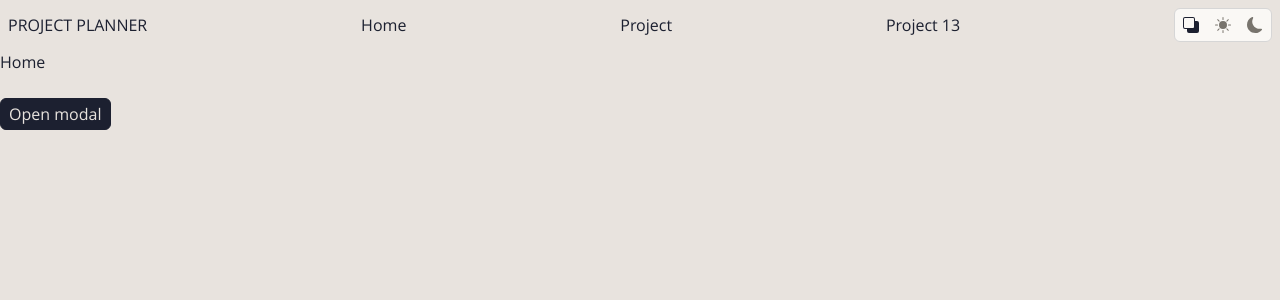
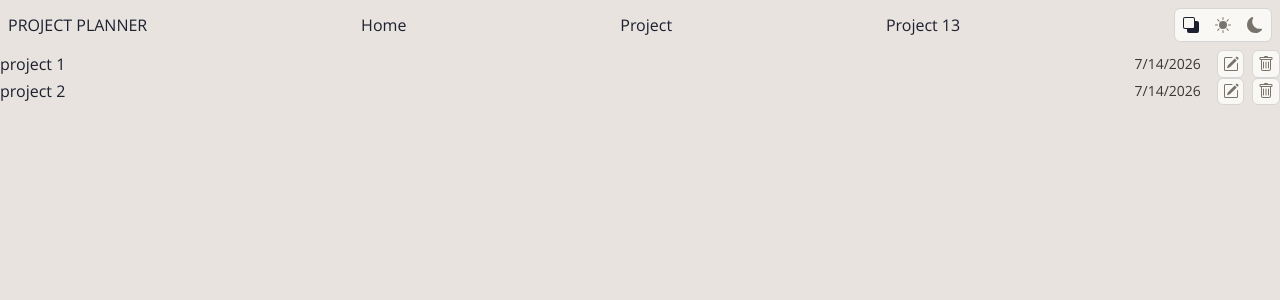
Before and after one commit to Amater-AK/Personal-Project-Planner, a React (Vite) app: page / in a window 1280 px wide. Shown: the top 300 px of the page. Built offline with nearby package versions, Linux system fonts and the light colour scheme.

Commit message:
add project list

```diff
--- a/package.json
+++ b/package.json
@@ -20,6 +20,7 @@
         "tailwind-merge": "^3.6.0",
         "tailwind-variants": "^3.2.2",
         "tailwindcss": "^4.3.2",
+        "uuid": "^14.0.1",
         "zustand": "^5.0.14"
     },
     "devDependencies": {
--- /dev/null
+++ b/src/features/projects/components/ProjectItem.tsx
@@ -0,0 +1,33 @@
+import { BsPencilSquare, BsTrash } from "react-icons/bs";
+
+import { Button } from "@/shared/components/ui/Button";
+
+import { type Project } from "../types/project.type";
+import { toDate } from "@/shared/utils/datetime";
+
+interface Props {
+    project: Project;
+}
+
+export function ProjectItem({ project }: Props) {
+    const datetime = toDate(project.createdAt);
+
+    return (
+        <div className="flex items-center gap-4">
+            <span className="truncate grow">{project.title}</span>
+
+            <time className="text-sm text-text-secondary" dateTime={datetime}>
+                {datetime}
+            </time>
+
+            <div className="flex items-center gap-2">
+                <Button intent="regular" onlyIcon={true}>
+                    <BsPencilSquare />
+                </Button>
+                <Button intent="danger" onlyIcon={true}>
+                    <BsTrash />
+                </Button>
+            </div>
+        </div>
+    );
+}
--- /dev/null
+++ b/src/features/projects/components/ProjectList.tsx
@@ -0,0 +1,23 @@
+import { ProjectItem } from "./ProjectItem";
+
+import { type Project } from "../types/project.type";
+
+interface Props {
+    projects: Project[];
+}
+
+export function ProjectList({ projects }: Props) {
+    if (!projects.length) {
+        return <p className="text-sm text-text-info">There are no projects yet</p>;
+    }
+
+    return (
+        <ul>
+            {projects.map((project) => (
+                <li key={project.id}>
+                    <ProjectItem project={project} />
+                </li>
+            ))}
+        </ul>
+    );
+}
--- /dev/null
+++ b/src/features/projects/stores/projectStore.ts
@@ -0,0 +1,54 @@
+import { create } from "zustand";
+import { persist, createJSONStorage } from "zustand/middleware";
+import { immer } from "zustand/middleware/immer";
+import { v4 as uuidv4 } from "uuid";
+
+import { sharedStorage } from "@/shared/lib/sharedStorage";
+
+import {
+    type Project,
+    type ProjectGet,
+    type ProjectCreate,
+    type ProjectUpdate,
+    type ProjectDelete,
+} from "../types/project.type";
+
+interface ProjectState {
+    projects: Project[];
+    getProject: (data: ProjectGet) => Project;
+    addProject: (data: ProjectCreate) => string;
+    updateProject: (data: ProjectUpdate) => void;
+    deleteProject: (data: ProjectDelete) => void;
+}
+
+export const useProjectStore = create<ProjectState>()(
+    persist(
+        immer((set, get) => ({
+            projects: Array<Project>(),
+
+            getProject: (data) => {
+                const projects = get().projects;
+
+                return projects.find((project) => project.id === data.id);
+            },
+            addProject: (data) => {
+                const id = uuidv4();
+
+                set((state) => state.projects.push({ id, ...data, createdAt: Date.now() }));
+
+                return id;
+            },
+            updateProject: (data) => {
+                set((state) => {
+                    const project = state.projects.find((project) => project.id === data.id);
+                    if (!project) return;
+
+                    return { ...project, ...data };
+                });
+            },
+            deleteProject: (data) =>
+                set((state) => (state.projects = state.projects.filter((project) => project.id !== data.id))),
+        })),
+        { name: "project-slice", storage: createJSONStorage(() => sharedStorage) },
+    ),
+);
--- a/src/pages/HomePage.tsx
+++ b/src/pages/HomePage.tsx
@@ -1,6 +1,8 @@
 import { useModalStore } from "@/shared/stores/modalStore";
 
-import { Button } from "@/shared/components/ui/Button";
+import { ProjectList } from "@/features/projects/components/ProjectList";
+
+import { type Project } from "@/features/projects/types/project.type";
 
 export function HomePage() {
     const openModal = useModalStore((state) => state.openModal);
@@ -9,13 +11,14 @@ export function HomePage() {
         openModal(<p>Test text</p>);
     }
 
+    const PROJECTS: Project[] = [
+        { id: "1", title: "project 1", createdAt: 1784031001246 },
+        { id: "2", title: "project 2", createdAt: 1784030001246 },
+    ];
+
     return (
         <div>
-            <h1>Home</h1>
-            <br />
-            <Button intent="primary" onClick={handleTestModal}>
-                Open modal
-            </Button>
+            <ProjectList projects={PROJECTS} />
         </div>
     );
 }
--- /dev/null
+++ b/src/shared/utils/datetime.ts
@@ -0,0 +1,7 @@
+export function toDateTime(timestamp: number) {
+    return new Date(timestamp).toLocaleString();
+}
+
+export function toDate(timestamp: number) {
+    return new Date(timestamp).toLocaleDateString();
+}
```
Also changed, not shown: src/features/projects/types/project.type.ts (added, +10 -0 lines), 1 other file (tests, documents, lock files or other folders).
